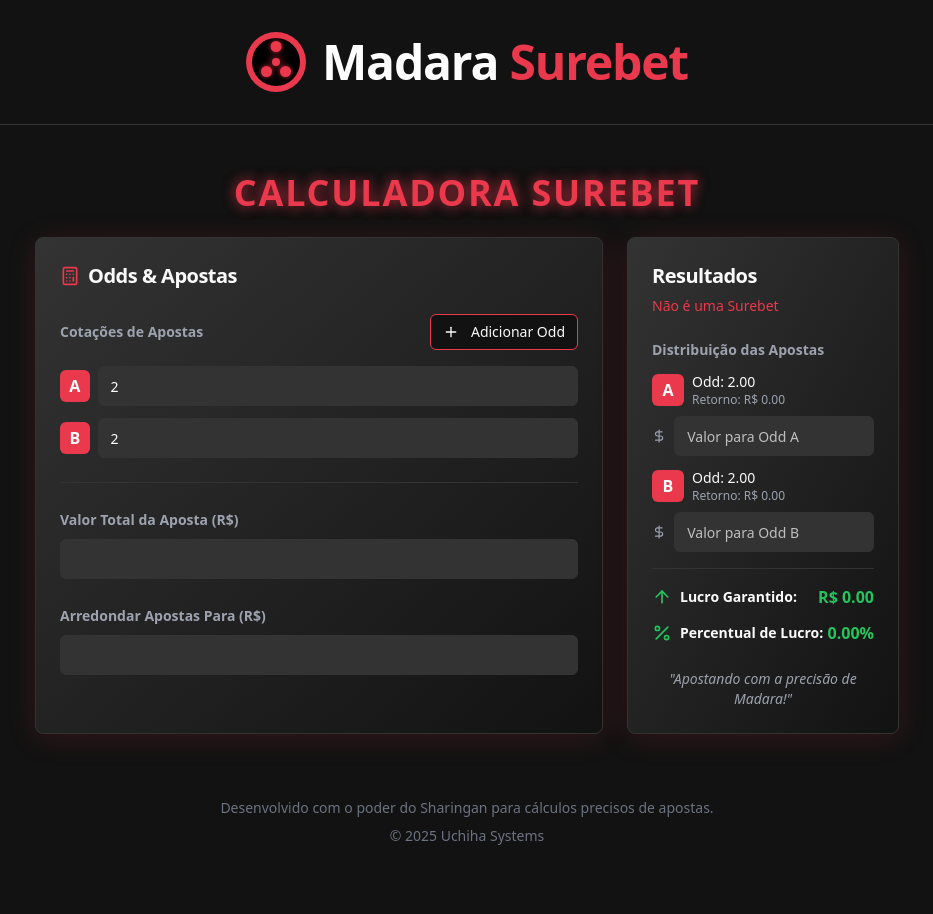
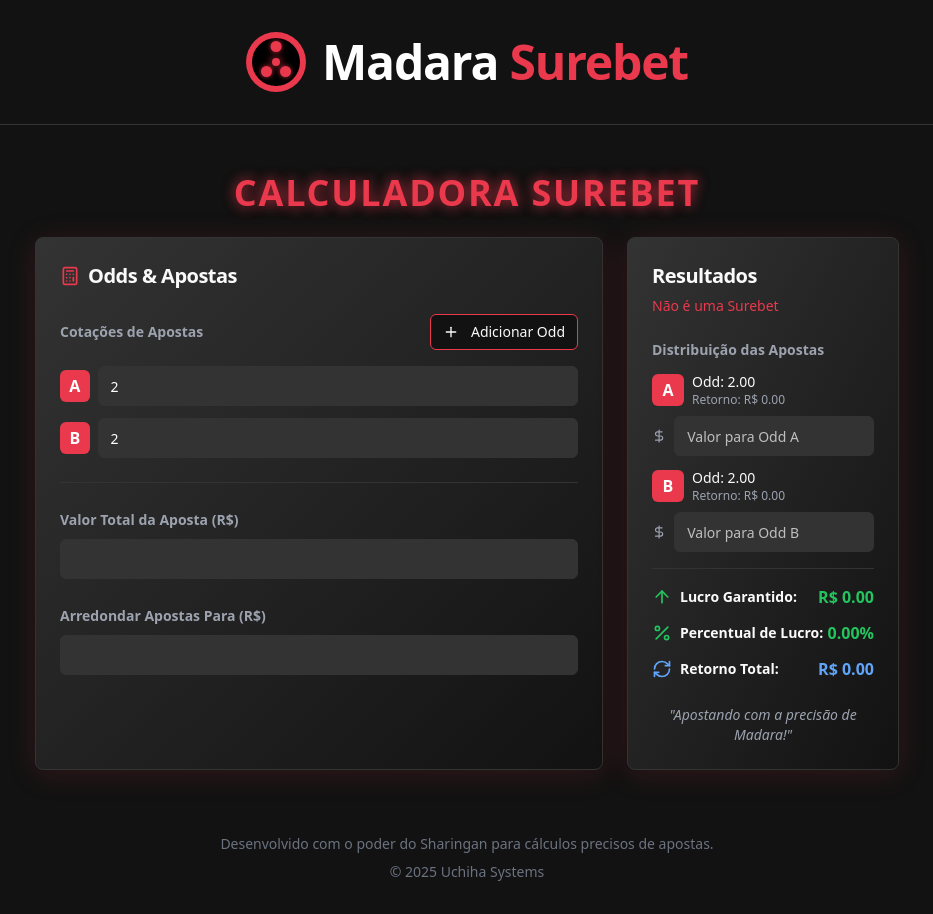
Before and after one commit to kaiofabio2/Calculadora_Madara_Surebet, a React (Vite) app: page / in a window 1280 px wide. Shown: the whole page, without its empty margins (173-1106 px from the left). Before the commit the page ends 878 px from the top, so only its background shows below. Built offline with nearby package versions, Linux system fonts and the light colour scheme.

Commit message:
feat: Display total return and format results
Adds the total return value to the results display and formats the result fields to two decimal places.

```diff
--- a/src/components/ResultsDisplay.tsx
+++ b/src/components/ResultsDisplay.tsx
@@ -2,7 +2,7 @@
 import React from 'react';
 import { Input } from '@/components/ui/input';
 import { Separator } from '@/components/ui/separator';
-import { ArrowUp, Percent, DollarSign } from 'lucide-react';
+import { ArrowUp, Percent, DollarSign, RefreshCw } from 'lucide-react';
 
 interface ResultsDisplayProps {
   stakes: number[];
@@ -19,6 +19,14 @@ const ResultsDisplay = ({
   profitPercentage,
   onSpecificStakeChange
 }: ResultsDisplayProps) => {
+  // Calculate total stake
+  const totalStake = stakes.reduce((sum, stake) => sum + (stake || 0), 0);
+
+  // Calculate total return (assuming all odds have the same return value in a balanced surebet)
+  const totalReturn = stakes.length > 0 && odds.length > 0 && stakes[0] && odds[0]
+    ? (stakes[0] * odds[0])
+    : 0;
+
   return (
     <div className="space-y-4">
       {/* Distribution of stakes */}
@@ -83,6 +91,17 @@ const ResultsDisplay = ({
             {profitPercentage.toFixed(2)}%
           </div>
         </div>
+
+        {/* Total return */}
+        <div className="flex justify-between items-center">
+          <div className="flex items-center">
+            <RefreshCw className="w-5 h-5 mr-2 text-blue-400" />
+            <span className="text-sm font-semibold">Retorno Total:</span>
+          </div>
+          <div className="font-bold text-blue-400">
+            R$ {totalReturn.toFixed(2)}
+          </div>
+        </div>
       </div>
 
       {profit < 0 && (
```
